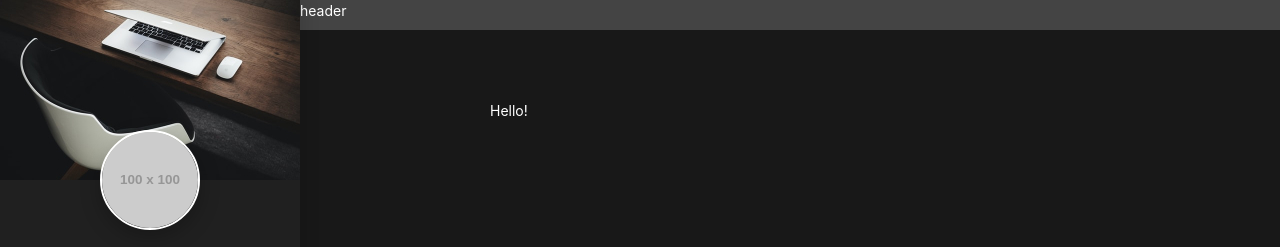
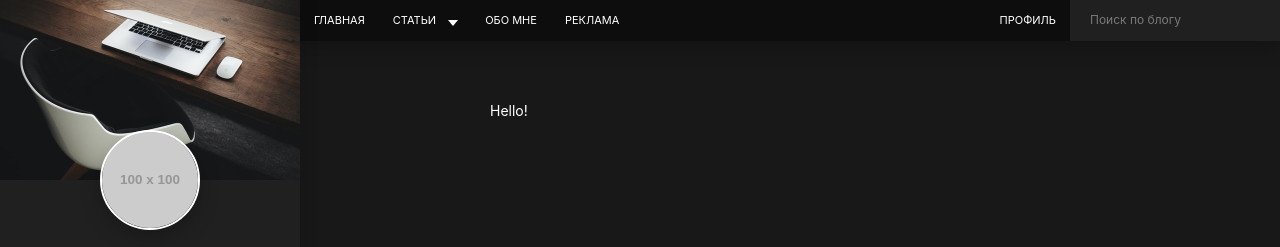
Before and after one commit to CoolSheff131/template-personal-blog, a website: page src/index.html in a window 1280 px wide. Shown: the top 247 px of the page. Drawn offline with nearby package versions, Linux system fonts and the light colour scheme; files that its build step writes are made by us from their sources; placeholder pictures from the web are drawn by us.

Commit message:
Создан header

```diff
--- a/src/assets/scss/_vars.scss
+++ b/src/assets/scss/_vars.scss
@@ -1,6 +1,7 @@
 $primary: #202020;
 $secondary: #121212;
 $white: #fff;
+$black: #000;
 $red: #ED3024;
 $blue: #3137C9;
 $z-index-sidebar: 1000;
--- a/src/assets/scss/blocks/header.scss
+++ b/src/assets/scss/blocks/header.scss
@@ -1,9 +1,22 @@
 .header{
+    display: flex;
+
     width: calc(100% - #{$side-bar-width});
-    height: 30px;
-    background-color: #444;
+
+    background-color: #0D0D0D;
+    box-shadow: 0 5px 22px rgba($color: $black, $alpha: .25);
     position: fixed;
     top: 0;
     right: 0;
     z-index: $z-index-header;
 }
+.header__left{
+    width: 60%;
+
+}
+
+.header__right{
+    width: 40%;
+    display: flex;
+    justify-content: flex-end;
+}
--- /dev/null
+++ b/src/assets/scss/blocks/nav.scss
@@ -0,0 +1,45 @@
+
+
+.nav__list{
+    display: flex;
+}
+
+.nav__item{
+    position: relative;
+    &:hover{
+        .nav__link{
+            background-color: $blue;
+        }
+        > .subnav{
+            display: block;
+        }
+    }
+}
+
+.nav__link{
+    display: block;
+    font-size: 1.1rem;
+    text-transform: uppercase;
+    line-height: 1.2;
+    color: $white;
+    text-decoration: none;
+    padding: 1.4rem ;
+    transition: background-color .2s linear;
+
+    &.has-subnav{
+        position: relative;
+        padding-right: 3.5rem;
+        &:after{
+            content: "";
+            border-style: solid;
+            margin-top: 2px;
+            border-width: 6px 5.5px 0 5.5px;
+            border-color: $white transparent transparent transparent;
+
+            position: absolute;
+            top: 50%;
+            right: 1.35rem;
+            transform: translateY(-50%);
+        }
+    }
+}
--- a/src/assets/scss/blocks/profile.scss
+++ b/src/assets/scss/blocks/profile.scss
@@ -5,7 +5,7 @@
     margin: 0 auto 2rem;
     position: relative;
     border: 2px solid $white;
-    box-shadow: 0 7px 20px rgba($color: #000000, $alpha: .25);
+    box-shadow: 0 7px 20px rgba($color: $black, $alpha: .25);
     border-radius: 50%;
 }
 .profile__name{
--- /dev/null
+++ b/src/assets/scss/blocks/search.scss
@@ -0,0 +1,18 @@
+.search{
+    max-width: 21rem;
+    width: 100%;
+    background-color: $primary;
+}
+.search__input{
+    display: block;
+    padding: 1.2rem 2rem;
+    background: transparent;
+    border: none;
+    font-family: inherit;
+    font-size: 1.2rem;
+    color: $white;
+    width: 100%;
+    &::placeholder{
+        color:rgba($color: $white, $alpha: .4);
+    }
+}
--- /dev/null
+++ b/src/assets/scss/blocks/subnav.scss
@@ -0,0 +1,24 @@
+.subnav{
+    display: none;
+    background-color: $blue;
+    width: 16.5rem;
+    padding: .5rem 0;
+    position: absolute;
+    border-radius: 0 0 5px 5px;
+    box-shadow: 0 6px 8px rgba($color: $black, $alpha: .2);
+    top: 100%;
+    left: 0;
+}
+
+.subnav__link{
+    display: block;
+    font-size: 1.2rem;
+    text-decoration: none;
+    padding: .45rem 1.2rem;
+    color: #fff;
+
+    transition: background-color .2s ease-in-out;
+    &:hover{
+        background-color: darken($color: $blue, $amount: 5%);
+    }
+}
--- a/src/assets/scss/style.scss
+++ b/src/assets/scss/style.scss
@@ -28,3 +28,6 @@ body {
 @import "blocks/profile.scss";
 @import "blocks/social.scss";
 @import "blocks/btn.scss";
+@import "blocks/nav.scss";
+@import "blocks/search.scss";
+@import "blocks/subnav.scss";
--- a/src/partials/header.html
+++ b/src/partials/header.html
@@ -1 +1,45 @@
-<header class="header">header</header>
+<header class="header">
+    <div class="header__left">
+        <nav class="nav">
+            <ul class="nav__list">
+                <li class="nav__item">
+                    <a class="nav__link" href="">Главная</a>
+                </li>
+
+                <li class="nav__item">
+                    <a class="nav__link has-subnav" href="">Статьи</a>
+
+                    <ul class="subnav">
+                        <li>
+                            <a class="subnav__link" href="">Создание сайтов</a>
+                        </li>
+                        <li>
+                            <a class="subnav__link" href="">Интернет-маркетинг</a>
+                        </li>
+                        <li>
+                            <a  class="subnav__link" href="">Продвижение видео</a>
+                        </li>
+                    </ul>
+                </li>
+                <li class="nav__item">
+                    <a class="nav__link" href="">Обо мне</a>
+                </li>
+                <li class="nav__item">
+                    <a class="nav__link" href="">Реклама</a>
+                </li>
+            </ul>
+        </nav>
+    </div>
+    <div class="header__right">
+        <nav class="nav">
+            <ul class="nav__list">
+                <li class="nav__item">
+                    <a class="nav__link" href="">Профиль</a>
+                </li>
+            </ul>
+        </nav>
+        <form class="search" action="/" method="POST">
+            <input class="search__input" type="text" placeholder="Поиск по блогу">
+        </form>
+    </div>
+</header>
```
Also changed, not shown: dist/assets/css/style.css, dist/assets/css/style.min.css, dist/index.html.
